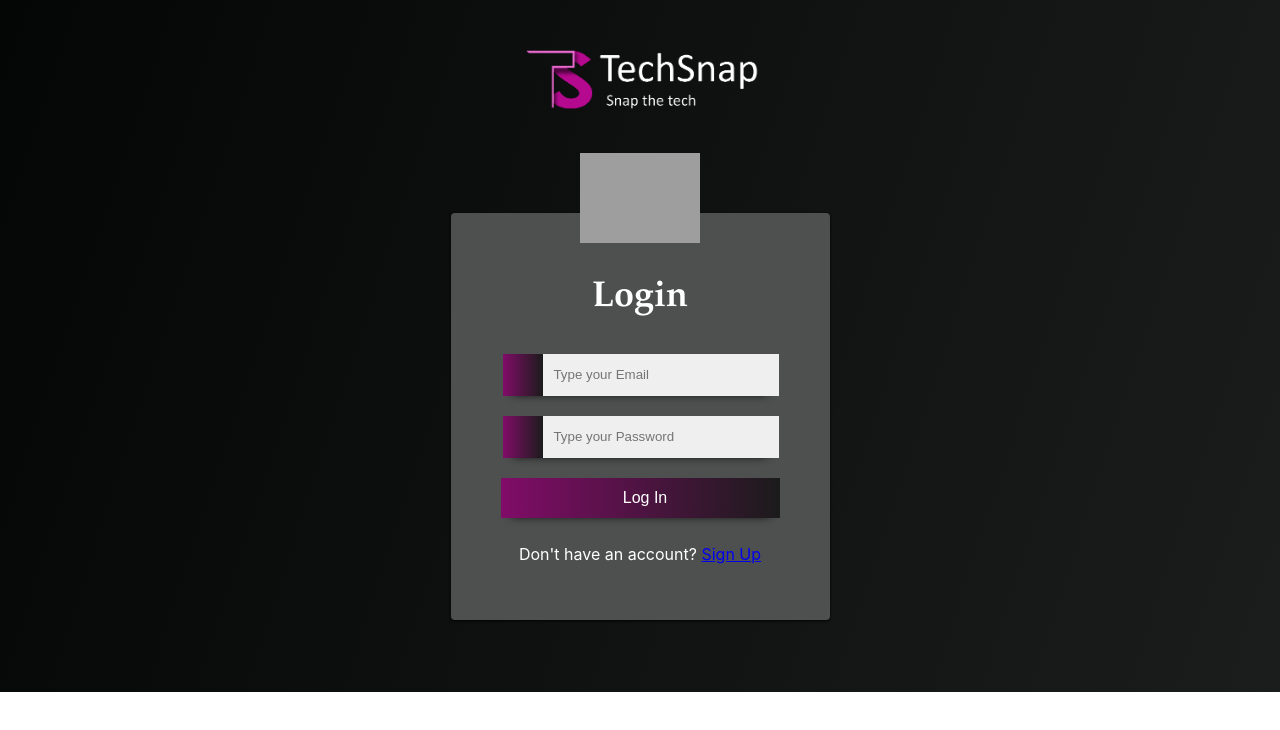
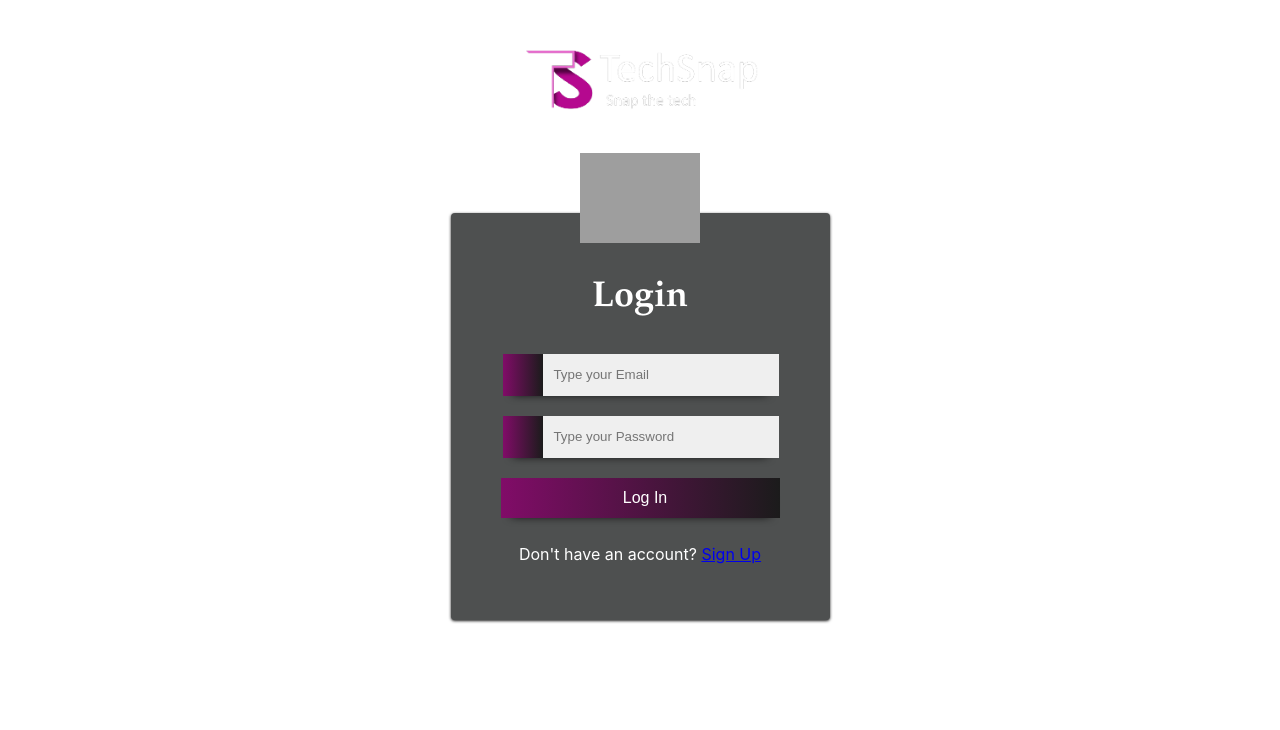
Before and after one commit to pandeyom331/Techsnap_chat, a React (Create React App) app: page / in a window 1280 px wide. Shown: the top 730 px of the page. Built offline with nearby package versions, Linux system fonts and the light colour scheme; grey boxes are pictures that could not be loaded.

Commit message:
SignUp.css

```diff
--- a/src/components/SignUp/StylesSignUp.css
+++ b/src/components/SignUp/StylesSignUp.css
@@ -1,12 +1,6 @@
 .Container{
     min-height: 692px;
     z-index: 0;
-
-    background: linear-gradient(
-      108deg,
-      rgb(4, 5, 5) 0%,
-      rgb(27, 29, 28) 100%
-    );
 }
 
 .FormWrap{
@@ -75,7 +69,7 @@ span .fas {
     color: #fff;
 }
 
-button {
+.FormButton {
     width: 100%;
     height: 40px;
     margin: 10px auto;
```
